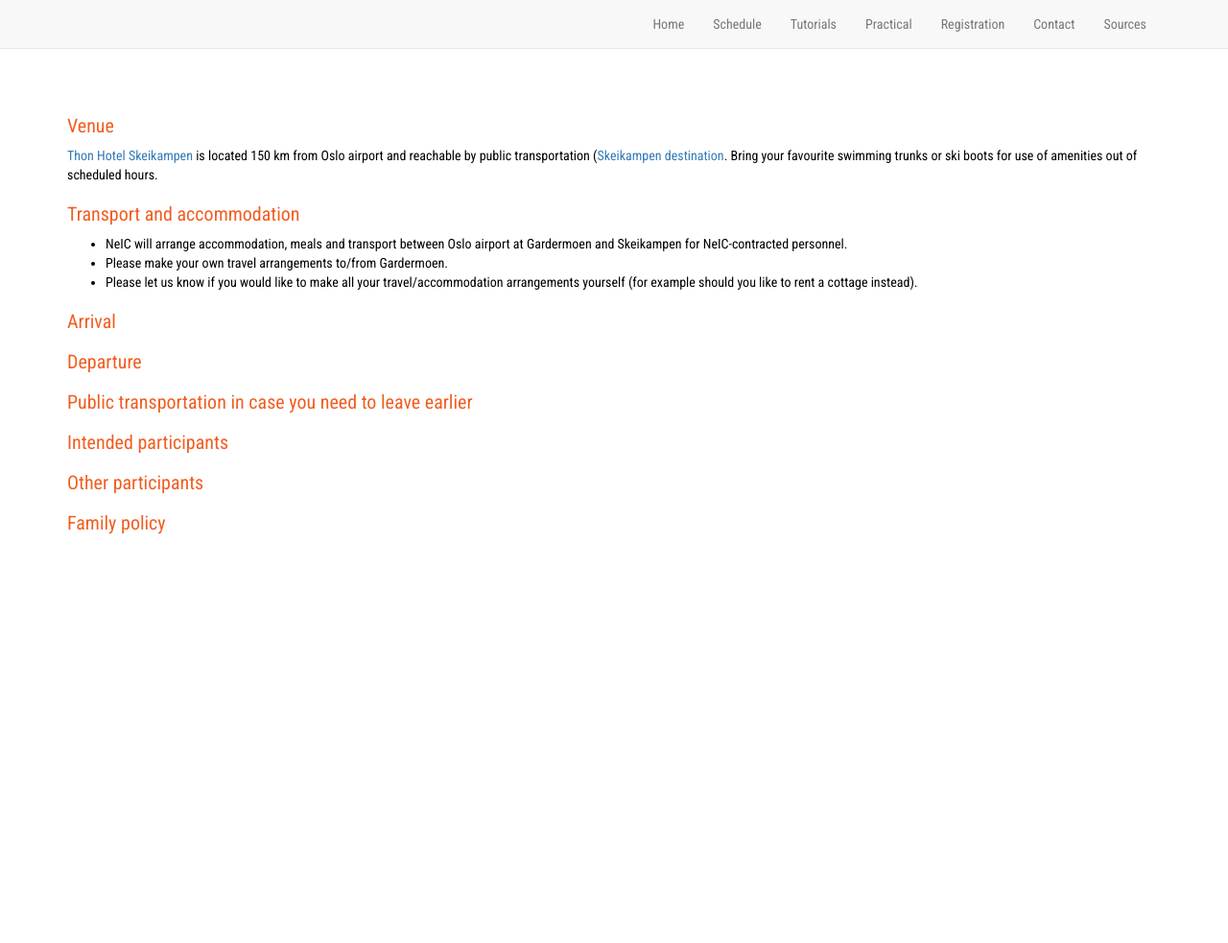
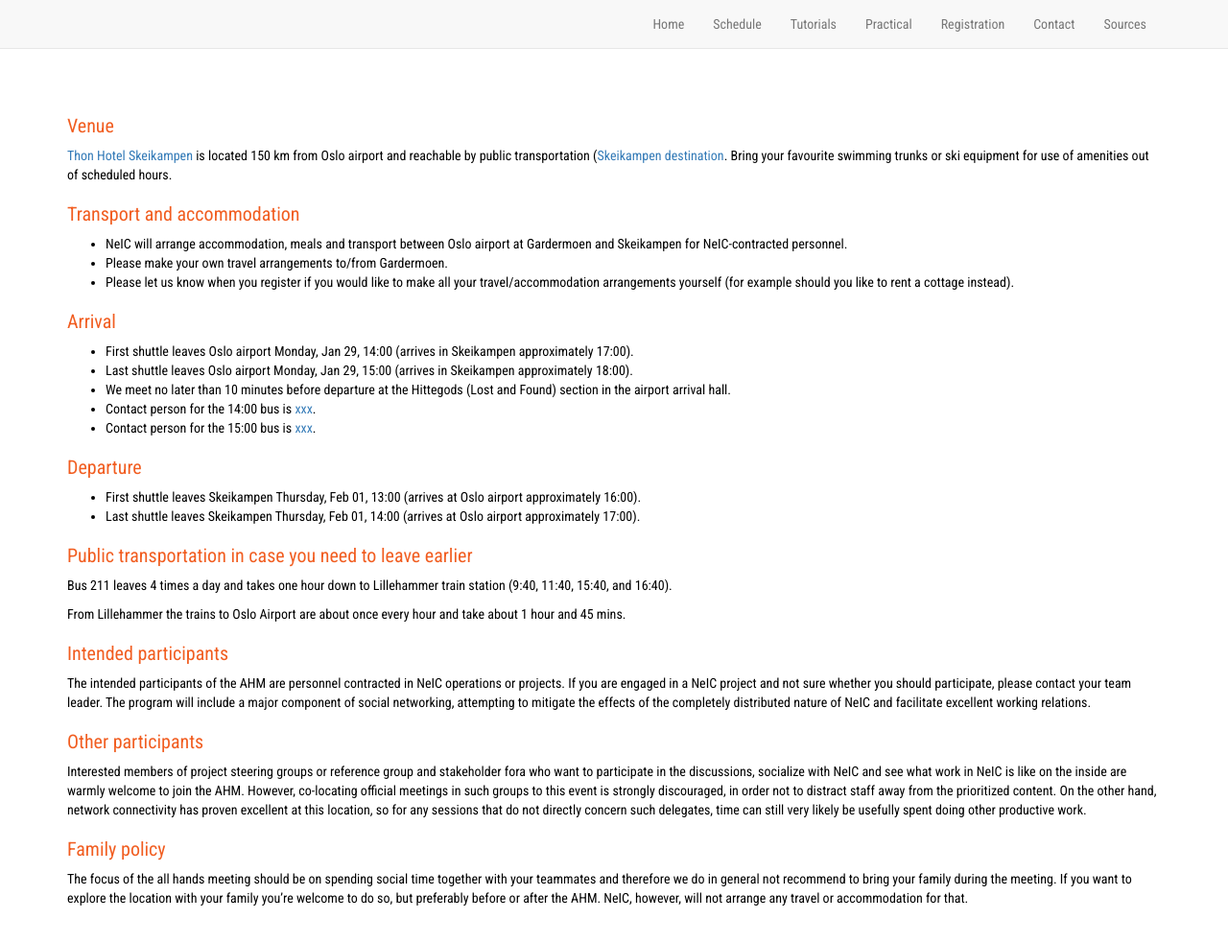
Before and after one commit to neicnordic/ahm18.neic.nordforsk.org, a Jekyll site: the page built from practical.md, in a window 1280 px wide and 1156 px high. Shown: the top 983 px of the window at 96% size. Built offline with Jekyll 4.4.1, drawn with Linux system fonts in a browser that asks for light colours; nearby versions of some CDN libraries; our own code applies the rules of GitHub Pages for plain Markdown files.

Commit message:
Added some practical info taken from last years meeting

```diff
--- a/practical.md
+++ b/practical.md
@@ -9,29 +9,57 @@ include: default
 Skeikampen](http://www.thonhotels.com/hotels/countrys/norway/skeikampen/thon-hotel-skeikampen/)
 is located 150 km from Oslo airport and reachable by public transportation
 ([Skeikampen destination](http://www.skeikampen.no/en).  Bring your favourite
-swimming trunks or ski boots for use of amenities out of scheduled hours.
-
+swimming trunks or ski equipment for use of amenities out of scheduled hours.
 
 ### Transport and accommodation
 
 - NeIC will arrange accommodation, meals and transport between Oslo airport at Gardermoen and Skeikampen for NeIC-contracted personnel.
 - Please make your own travel arrangements to/from Gardermoen.
-- Please let us know if you would like to make all your travel/accommodation arrangements yourself (for example should you like to rent a cottage instead).
+- Please let us know when you register if you would like to make all your travel/accommodation arrangements yourself (for example should you like to rent a cottage instead).
 
 
 ### Arrival
+- First shuttle leaves Oslo airport Monday, Jan 29, 14:00 (arrives in Skeikampen approximately 17:00).
+- Last shuttle leaves Oslo airport Monday, Jan 29, 15:00 (arrives in Skeikampen approximately 18:00).
+- We meet no later than 10 minutes before departure at the Hittegods (Lost and Found) section in the airport arrival hall.
+- Contact person for the 14:00 bus is [xxx]().
+- Contact person for the 15:00 bus is [xxx]().
 
 
 ### Departure
-
+- First shuttle leaves Skeikampen Thursday, Feb 01, 13:00 (arrives at Oslo airport approximately 16:00).
+- Last shuttle leaves Skeikampen Thursday, Feb 01, 14:00 (arrives at Oslo airport approximately 17:00).
 
 ### Public transportation in case you need to leave earlier
+Bus 211 leaves 4 times a day and takes one hour down to Lillehammer
+train station (9:40, 11:40, 15:40, and 16:40).
+
+From Lillehammer the trains to Oslo Airport are about once every hour
+and take about 1 hour and 45 mins.
 
 
 ### Intended participants
+The intended participants of the AHM are personnel contracted in NeIC
+operations or projects. If you are engaged in a NeIC project and not sure
+whether you should participate, please contact your team leader.  The program
+will include a major component of social networking, attempting to mitigate the
+effects of the completely distributed nature of NeIC and facilitate excellent
+working relations.
 
 
 ### Other participants
-
+Interested members of project steering groups or reference group and
+stakeholder fora who want to participate in the discussions, socialize with
+NeIC and see what work in NeIC is like on the inside are warmly welcome to join
+the AHM. However, co-locating official meetings in such groups to this event is
+strongly discouraged, in order not to distract staff away from the prioritized
+content. On the other hand, network connectivity has proven excellent at this
+location, so for any sessions that do not directly concern such delegates, time
+can still very likely be usefully spent doing other productive work.
 
 ### Family policy
+The focus of the all hands meeting should be on spending social time together
+with your teammates and therefore we do in general not recommend to bring your
+family during the meeting. If you want to explore the location with your family
+you’re welcome to do so, but preferably before or after the AHM. NeIC, however,
+will not arrange any travel or accommodation for that.
```
